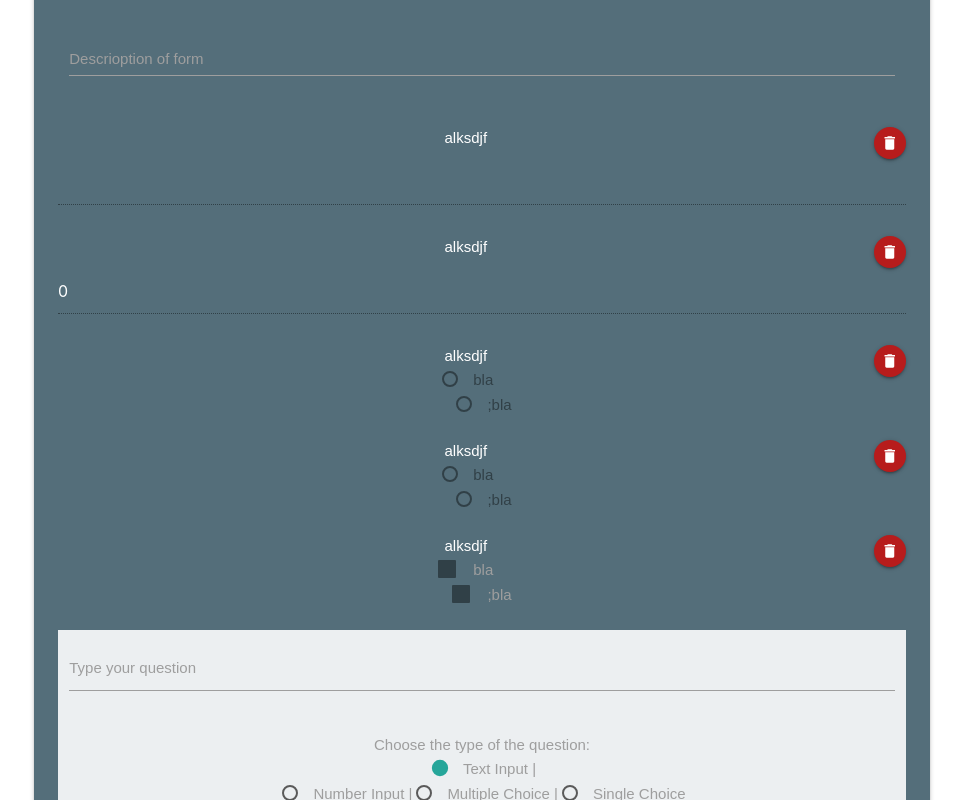
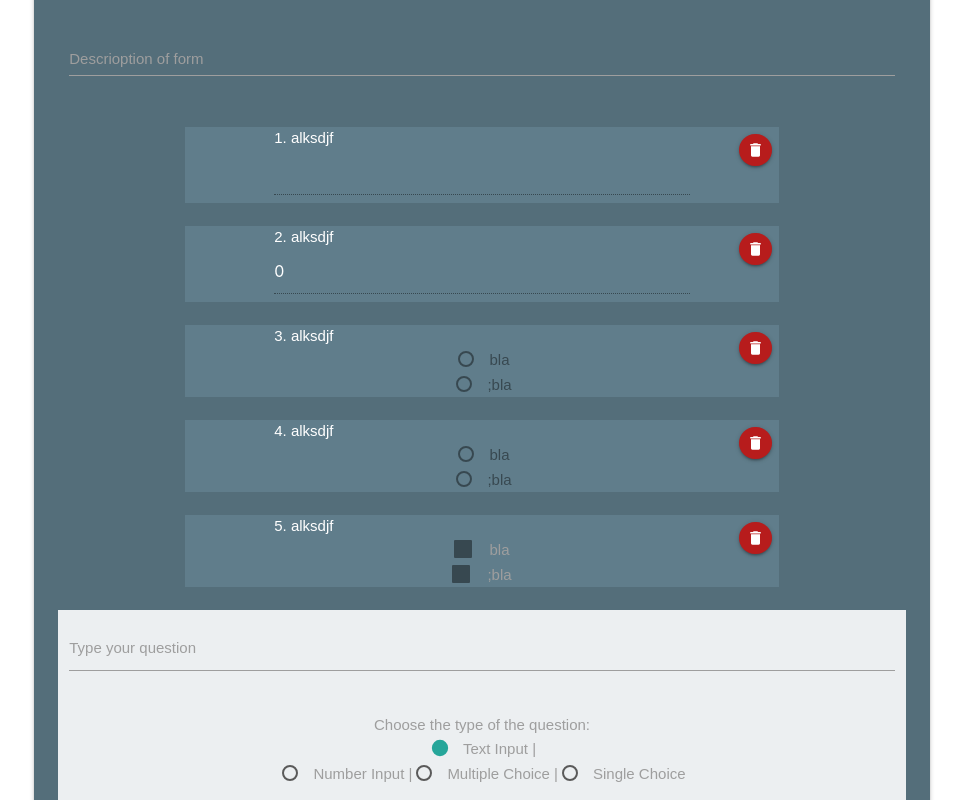
Before and after one commit to DejanAcimovic/FormsApp, a React (Create React App) app in the folder formsapp/: page / in a window 1280 px wide. Shown: the part 320-1120 px from the top of the page, without its empty margins (158-1121 px from the left). Built offline with nearby package versions, Linux system fonts and the light colour scheme.

Commit message:
zavrsena funkcionalnost kreiranja ankete

```diff
--- a/formsapp/src/Components/CreateForm/AddQuestion.js
+++ b/formsapp/src/Components/CreateForm/AddQuestion.js
@@ -1,8 +1,7 @@
 import React, { Component } from 'react'
 import QuestionPayload from './QuestionPayload'
-import { ToastContainer, toast } from 'react-toastify'
-import 'react-toastify/dist/ReactToastify.css'
-import { css } from 'glamor'
+import { ToastContainer } from 'react-toastify'
+import notify from './notify'
 
 class AddQuestion extends Component {
 
@@ -21,17 +20,15 @@ class AddQuestion extends Component {
     }
 
     addQuestion = () =>{
-        if( this.state.question === ''  ) toast('Unos nije validan', {
-            position: toast.POSITION.TOP_CENTER,
-            className: css({
-                background: '#b71c1c',
-                color: 'white'
-              }),
-              progressClassName: css({
-                background: 'grey'
-              })
-            })
-        this.props.addQuestion(this.state)
+        if( this.state.question === ''  ){
+            notify('Question field can not be left empty!')
+        } else if(this.state.payload.hasOwnProperty('min') && this.state.payload.hasOwnProperty('max') && this.state.payload.max < this.state.payload.min){
+            notify('Value of minimum can not be larger than that of a maximum!')
+        } else if(this.state.payload.hasOwnProperty('choices') && this.state.payload.choices.length == 0){
+            notify('You have to enter at least one choice for this question')
+        } else{
+            this.props.addQuestion(this.state)
+        }
     }
 
     render(){
@@ -44,7 +41,9 @@ class AddQuestion extends Component {
                     </div>
                 </div>
                 <div className='row'>
-                    <QuestionPayload addPayload={this.addPayload}/>
+                    <div className='container'>
+                        <QuestionPayload addPayload={this.addPayload}/>
+                    </div>
                 </div>
                 <ToastContainer />
                 <div className="row">
--- a/formsapp/src/Components/CreateForm/CreateForm.js
+++ b/formsapp/src/Components/CreateForm/CreateForm.js
@@ -1,13 +1,14 @@
 import React, { Component } from 'react'
-import Question from './Question';
+import Question from './Question'
 import axios from 'axios'
-import AddQuestion from './AddQuestion.js';
-
+import AddQuestion from './AddQuestion.js'
+import { ToastContainer } from 'react-toastify'
+import notify from './notify'
 
 const deletable = (SomeComponent,props, onDelete) => {
     return (
-      <div>
-        <a class="btn-floating btn-small waves-effect waves-light red darken-4 right"><i className="material-icons" onClick={onDelete} >delete</i></a>
+      <div className='container' >
+        <a class="btn-floating btn-small waves-effect waves-light red darken-4 right" style={{margin : "7px"} } ><i className="material-icons" onClick={onDelete} >delete</i></a>
         <SomeComponent {...props}/>
         <br/>
       </div>
@@ -15,7 +16,6 @@ const deletable = (SomeComponent,props, onDelete) => {
 }
 
 class CreateForm extends Component {
-
 
   state={
     title : '',
@@ -31,21 +31,11 @@ class CreateForm extends Component {
   }
 
   onTitleChange = (e) => {
-    e.persist()
-    this.setState((prevState, props) => {
-      var form = {...this.state.form}
-      form.title = e.target.value
-      return {form}
-    })
+    this.setState({title : e.target.value})
   }
 
   onDescriptionChange = (e) => {
-    e.persist();
-    this.setState((prevState, props) => {
-      var form = {...this.state.form}
-      form.description = e.target.value
-      return {form}
-    })
+    this.setState({description : e.target.value})
   }
 
   onQuestionDelete = (index) => {
@@ -56,9 +46,19 @@ class CreateForm extends Component {
   }
 
   createPool = () => {
-    axios.post('http://localhost:5000/createForm', this.state.questions).then((res)=>{
-      alert(res);
-    })
+
+    if(this.state.questions.length == 0){
+      notify('You must have at least one question!')
+    }else if(this.state.title == ''){
+      notify('Title field can not be left empty!')
+    }else if(this.state.description == '' ){
+      notify('Description field can not be left empty!')
+    }else{
+      axios.post('http://localhost:5000/createForm', this.state.questions).then((res)=>{
+        alert(res);
+      })
+    }
+
   }
 
   render(){
@@ -72,7 +72,7 @@ class CreateForm extends Component {
                   <div className="row">
                     <div className="input-field col s12">
                       <input id="FormName" type="text" className="validate white-text" onChange={this.onTitleChange}/>
-                      <label htmlFor="FormName">Name of form</label>
+                      <label htmlFor="FormName">Title of form</label>
                     </div>
                   </div>
                   <div className="row">
@@ -84,8 +84,6 @@ class CreateForm extends Component {
               </span>
               {
                 this.state.questions.map(
-
-                  //(question, index)=>(<Question {...question} index={index} disabled={true}/>)
                 (question,index)=>{
                   const DeletableQuestion = deletable(Question,{...question,index:index,disabled:true},()=>{this.onQuestionDelete(index)})
                   return DeletableQuestion;
@@ -96,9 +94,10 @@ class CreateForm extends Component {
               <AddQuestion addQuestion={this.addQuestion}/>
             </div>
             <div className="card-action">
-              <a class="btn-large waves-effect waves-light yellow darken-4 center center">CREATE POOL</a>
+              <a class="btn-large waves-effect waves-light yellow darken-4 center center" onClick={this.createPool}>CREATE POOL</a>
             </div>
           </div>
+          <ToastContainer />
         </div>
     );
   }
--- a/formsapp/src/Components/CreateForm/Question.js
+++ b/formsapp/src/Components/CreateForm/Question.js
@@ -1,8 +1,10 @@
 import React from 'react';
 
 const Question = (props)=>(
-    <div>
-      <p>{props.question}</p>
+    <div className='blue-grey'>
+      <div className='container'>
+        <p className='left'>{props.index+1}. {props.question}</p>
+        <br/>
         {
           props.payload.type==='text' &&
           <input type='text' disabled={!!props.disabled}/>
@@ -44,6 +46,7 @@ const Question = (props)=>(
         </form>
         }
         </div>
+      </div>
   );
 
   export default Question;
--- a/formsapp/src/Components/CreateForm/QuestionPayload.js
+++ b/formsapp/src/Components/CreateForm/QuestionPayload.js
@@ -10,7 +10,11 @@ class QuestionPayload extends Component{
     }
 
     optionChanged = (e) => {
-        this.setState({ type : e.target.value, max:null, min:null, choices:null }, ()=>{this.sendPayload()})
+        if(e.target.value === 'singleChoice' || e.target.value === 'multipleChoice'){
+            this.setState({ type : e.target.value, max:null, min:null, choices:[] }, ()=>{this.sendPayload()})
+        } else{
+            this.setState({ type : e.target.value, max:null, min:null, choices:null }, ()=>{this.sendPayload()})
+        }
     }
 
     maxChanged = (e) => {
@@ -23,6 +27,7 @@ class QuestionPayload extends Component{
 
     choicesChanged = (e) => {
         let choices = e.target.value.split(',')
+        if(choices.length == 1 && choices[0] == '') choices = []
         this.setState({choices : choices}, ()=>{this.sendPayload()})
     }
 
--- /dev/null
+++ b/formsapp/src/Components/CreateForm/notify.js
@@ -0,0 +1,19 @@
+import { toast } from 'react-toastify'
+import 'react-toastify/dist/ReactToastify.css'
+import { css } from 'glamor'
+
+
+function notify(message){
+    toast(message, {
+        position: toast.POSITION.TOP_CENTER,
+        className: css({
+            background: '#b71c1c',
+            color: 'white'
+          }),
+          progressClassName: css({
+            background: 'grey'
+          })
+        })
+}
+
+export default notify
```
Lines whose indentation alone changed are shown as unchanged.
